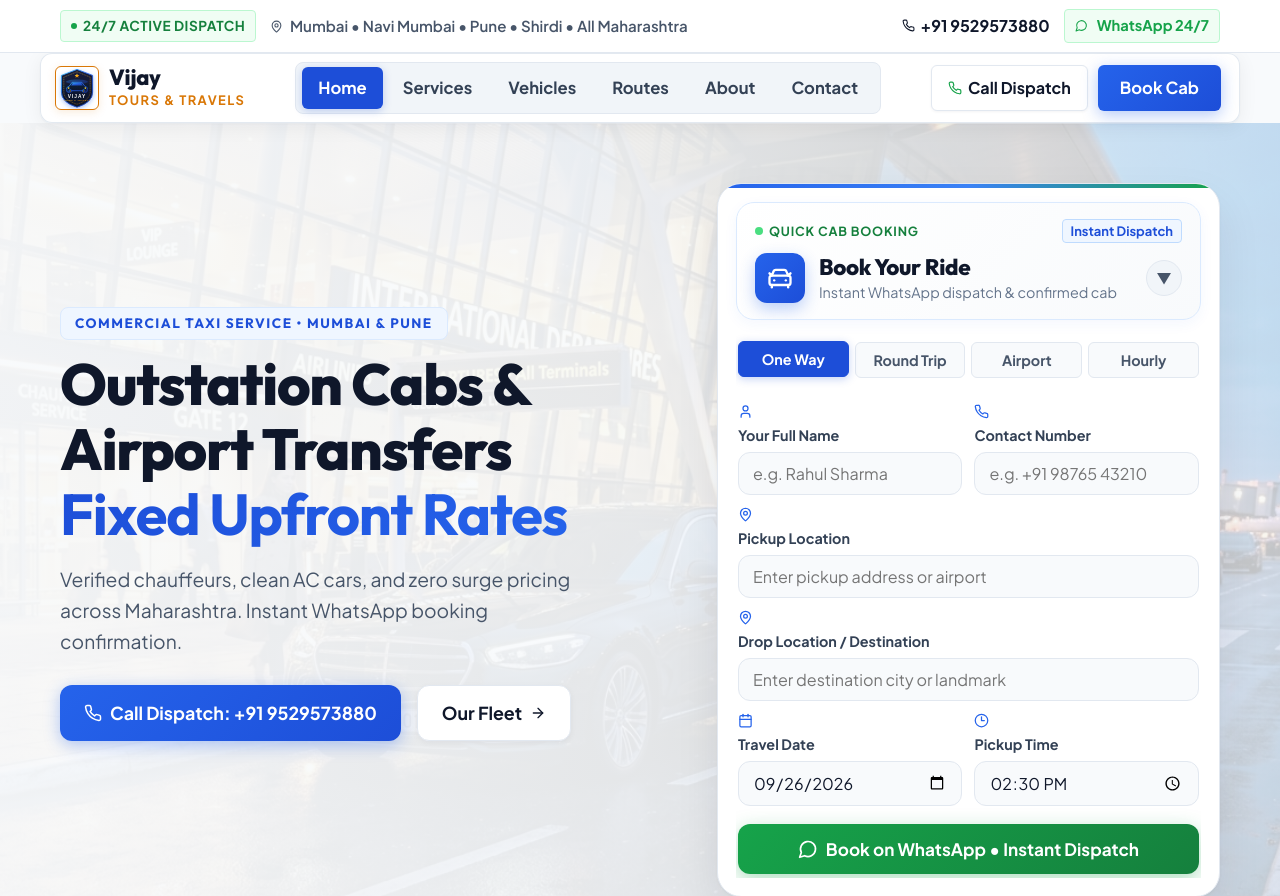
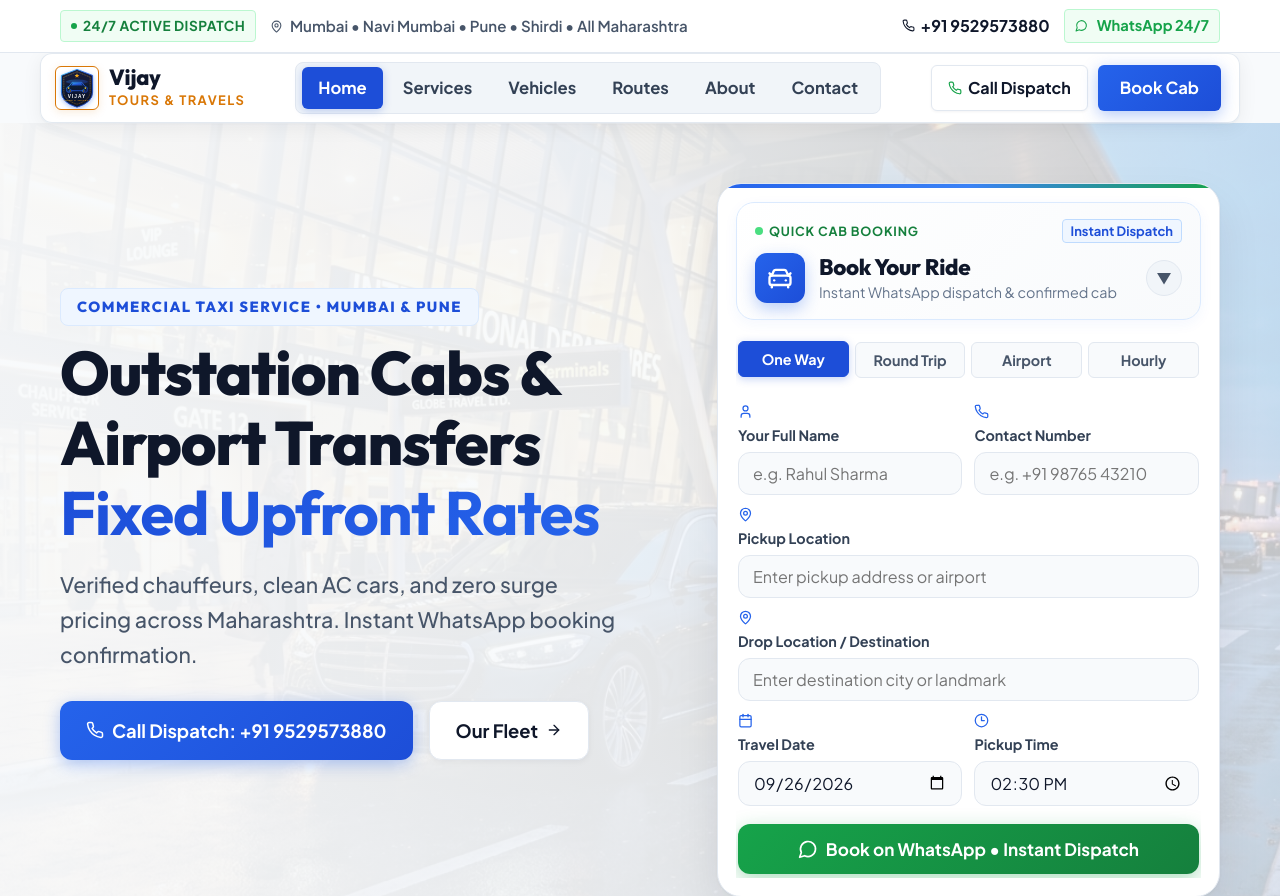
Before and after one commit to suryawanshisuraj/car-booking, a website built with Vite: page index.html in a window 1280 px wide. Shown: the top 896 px of the page. Built offline with nearby package versions, Linux system fonts and the light colour scheme.

Commit message:
Auto-update: styles.css, styles.css (26/9/2026, 7:14:09 pm)

```diff
--- a/css/styles.css
+++ b/css/styles.css
@@ -529,8 +529,8 @@ input, select, textarea {
   align-items: center;
   gap: 8px;
   font-family: var(--font-heading);
-  font-size: 0.78rem;
-  font-weight: 700;
+  font-size: 0.86rem;
+  font-weight: 750;
   letter-spacing: 1.5px;
   color: var(--primary);
   text-transform: uppercase;
@@ -541,8 +541,9 @@ input, select, textarea {
   background: #eff6ff;
   color: #1d4ed8;
   border: 1px solid #dbeafe;
-  padding: 5px 14px;
+  padding: 6px 16px;
   border-radius: var(--radius-sm);
+  font-size: 0.84rem;
 }
 
 .hero-eyebrow span {
@@ -555,8 +556,8 @@ input, select, textarea {
 
 .hero-content h1 {
   font-family: var(--font-heading);
-  font-size: 3.3rem;
-  line-height: 1.12;
+  font-size: clamp(2.4rem, 5.2vw, 3.5rem);
+  line-height: 1.15;
   font-weight: 800;
   letter-spacing: -1.2px;
   color: #0f172a;
@@ -570,11 +571,12 @@ input, select, textarea {
 }
 
 .hero-content p {
-  font-size: 1.1rem;
+  font-size: 1.22rem;
+  font-weight: 500;
   color: #475569;
-  line-height: 1.6;
+  line-height: 1.65;
   margin-bottom: 28px;
-  max-width: 520px;
+  max-width: 560px;
 }
 
 .hero-actions {
@@ -582,6 +584,11 @@ input, select, textarea {
   gap: 16px;
   flex-wrap: wrap;
   margin-bottom: 32px;
+}
+
+.hero-actions .btn {
+  font-size: 1.05rem;
+  padding: 14px 26px;
 }
 
 .btn-light {
```
